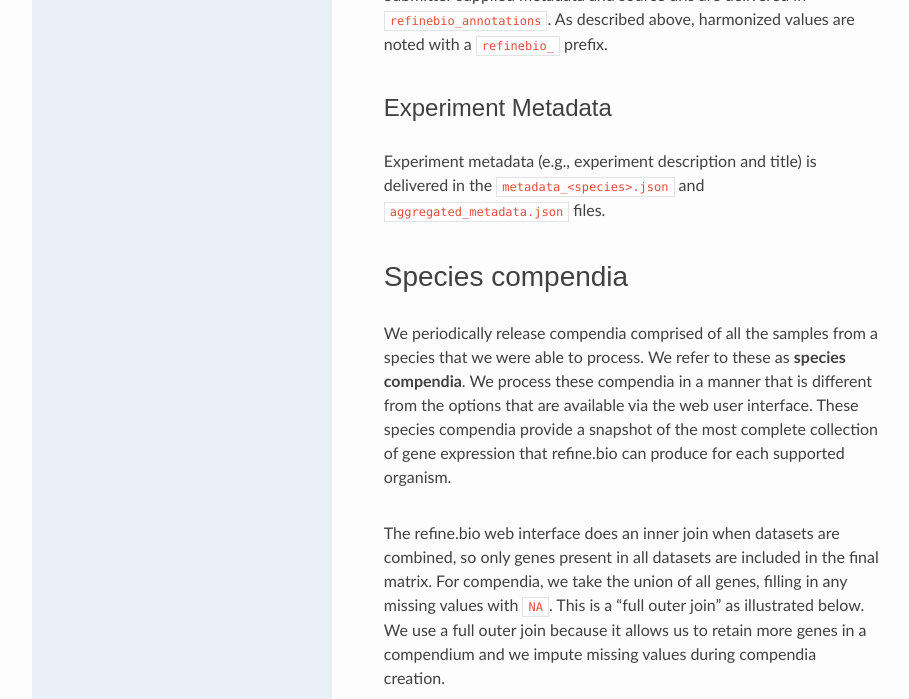
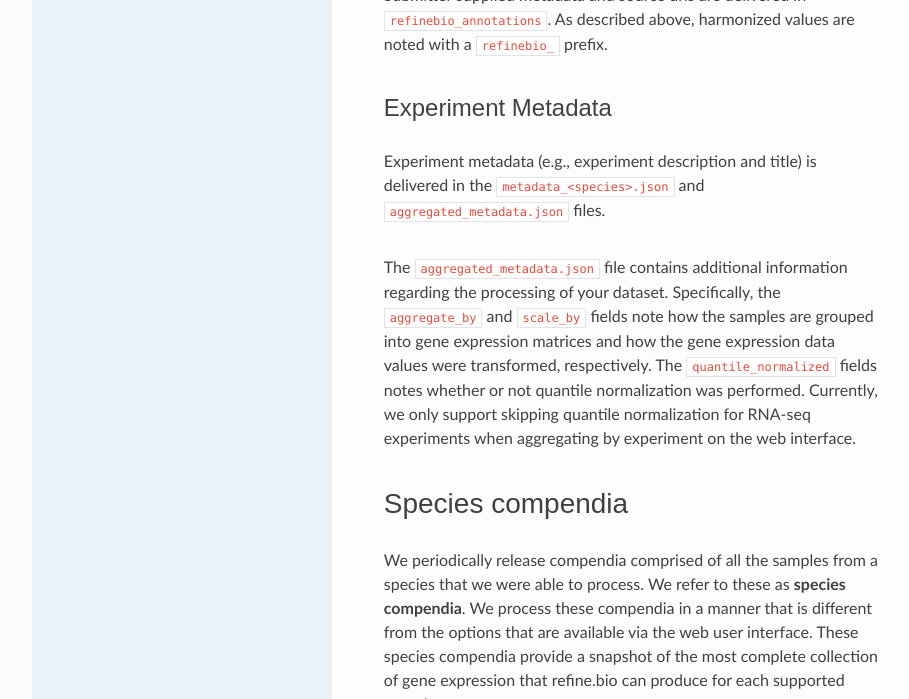
Before and after one commit to AlexsLemonade/refinebio-docs, a Sphinx documentation site: the page built from docs/main_text.md, in a window 1280 px wide and 900 px high, scrolled down 19286 px, cut to the strip 0-699 px from the top of the window. Shown: the whole strip, without its empty margins (158-1067 px from the left). Built offline with Sphinx 7.4.7 and the Read the Docs theme 2.0.0, drawn with Linux system fonts in a browser that asks for light colours.

Commit message:
Repeat processing fields info in dl files section

```diff
--- a/docs/main_text.md
+++ b/docs/main_text.md
@@ -387,6 +387,12 @@
 Experiment metadata (e.g., experiment description and title) is delivered in the `metadata_<species>.json` and `aggregated_metadata.json` files.
 
 
+The `aggregated_metadata.json` file contains additional information regarding the processing of your dataset.
+Specifically, the `aggregate_by` and `scale_by` fields note how the samples are grouped into gene expression matrices and how the gene expression data values were transformed, respectively.
+The `quantile_normalized` fields notes whether or not quantile normalization was performed.
+Currently, we only support skipping quantile normalization for RNA-seq experiments when aggregating by experiment on the web interface.
+
+
 # Species compendia
 
 We periodically release compendia comprised of all the samples from a species that we were able to process.
```
